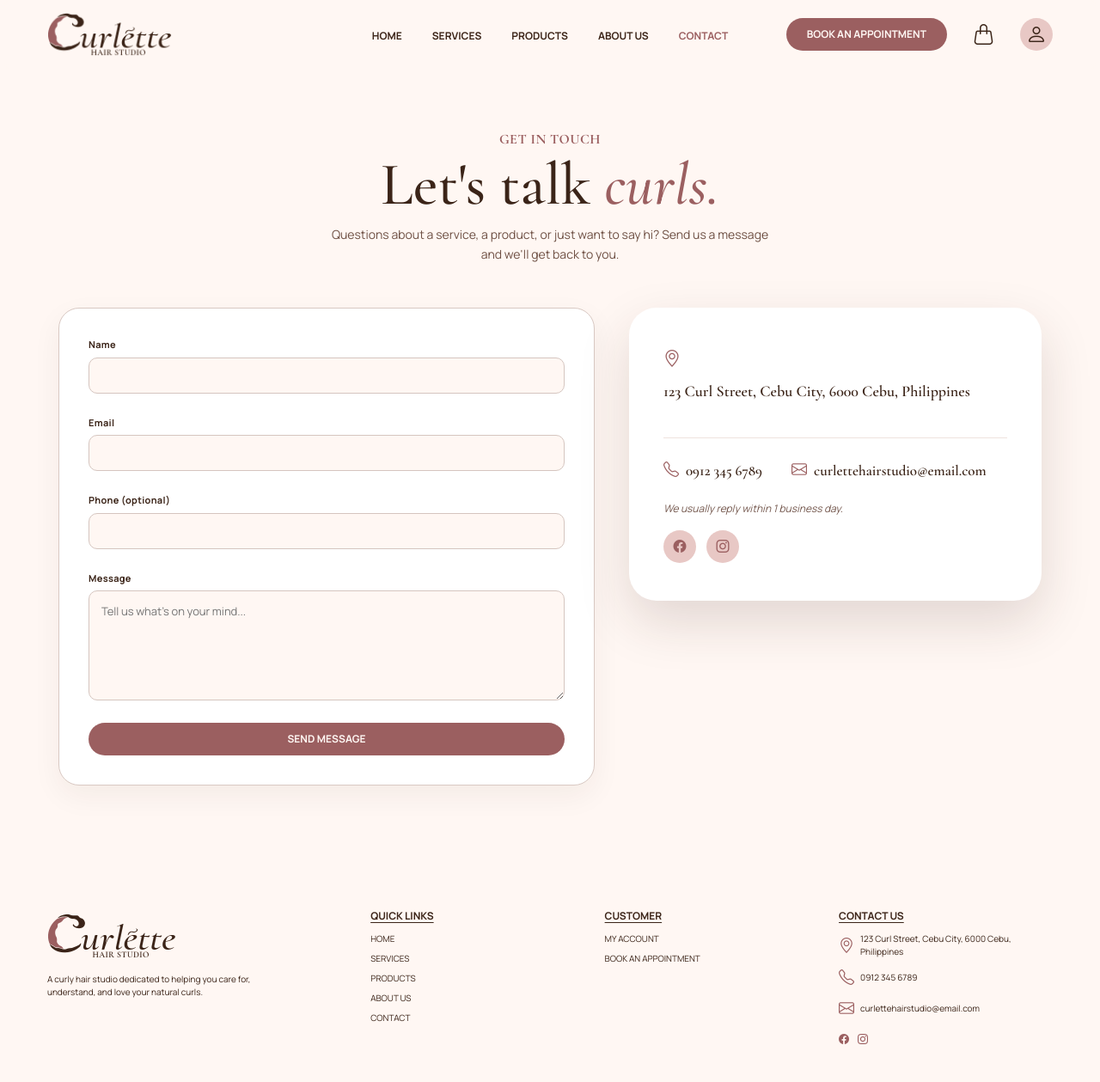
After one commit to pshayeen/CURLETTE, a PHP site: page /contact.php in a window 1280 px wide. The commit adds this page. Shown: the whole page at 86% size. Run offline with PHP 8.4, Linux system fonts and the light colour scheme.

Commit message:
Feat: Added Contact Page

```diff
--- a/account.php
+++ b/account.php
@@ -60,7 +60,7 @@ $contextMessage = $redirect === 'book-appointment'
             <?php if ($mode === 'login'): ?>
                 <h2 class="auth-title">Welcome back.</h2>
                 <p class="auth-sub">Log in to manage your appointments and orders.</p>
-                <form action="actions/login.php" method="post" class="auth-form" autocomplete="off" novalidate>
+                <form action="forms/login.php" method="post" class="auth-form" autocomplete="off" novalidate>
                     <input type="hidden" name="login" value="1">
                     <input type="hidden" name="redirect" value="<?= htmlspecialchars($redirect, ENT_QUOTES, 'UTF-8') ?>">
                     <div class="form-group">
@@ -76,7 +76,7 @@ $contextMessage = $redirect === 'book-appointment'
             <?php else: ?>
                 <h2 class="auth-title">Join Curlétte.</h2>
                 <p class="auth-sub">Create an account to book appointments and shop products.</p>
-                <form action="actions/login.php" method="post" class="auth-form" autocomplete="off" novalidate>
+                <form action="forms/login.php" method="post" class="auth-form" autocomplete="off" novalidate>
                     <input type="hidden" name="signup" value="1">
                     <input type="hidden" name="redirect" value="<?= htmlspecialchars($redirect, ENT_QUOTES, 'UTF-8') ?>">
                     <div class="form-group">
--- a/assets/css/style.css
+++ b/assets/css/style.css
@@ -948,6 +948,67 @@ ul {
 }
 
 
+/* CONTACT PAGE */
+
+.contact-split {
+    display: grid;
+    grid-template-columns: 1.3fr 1fr;
+    gap: 40px;
+    align-items: start;
+}
+
+@media (max-width: 800px) {
+    .contact-split {
+        grid-template-columns: 1fr;
+    }
+}
+
+.contact-info-panel {
+    margin: 0;
+    text-align: left;
+}
+
+.contact-info-panel .about-visit-address {
+    align-items: flex-start;
+    text-align: left;
+}
+
+.contact-info-links {
+    justify-content: flex-start;
+}
+
+.contact-response-note {
+    margin-top: 22px;
+    color: #765A50;
+    font-size: 12px;
+    font-style: italic;
+}
+
+.contact-social {
+    display: flex;
+    gap: 12px;
+    margin-top: 16px;
+}
+
+.contact-social a {
+    display: flex;
+    align-items: center;
+    justify-content: center;
+    width: 38px;
+    height: 38px;
+    border-radius: 50%;
+    background: var(--secondary-color);
+    color: var(--primary-color);
+    font-size: 15px;
+    transition: background .2s ease, color .2s ease;
+}
+
+.contact-social a:hover {
+    background: var(--primary-color);
+    color: #fff;
+}
+
+
 /* TESTIMONIALS */
 
 .testimonials {
--- a/cart.php
+++ b/cart.php
@@ -132,7 +132,7 @@ $cartTotal = getCartTotal($cartItems);
                             <?php endif; ?>
                         </div>
 
-                        <form method="post" action="actions/update-cart.php" class="cart-item-qty">
+                        <form method="post" action="forms/update-cart.php" class="cart-item-qty">
                             <input type="hidden" name="update_quantity" value="1">
                             <input type="hidden" name="product_id" value="<?= (int) $item['product_id'] ?>">
                             <button type="submit" name="quantity" value="<?= max(0, (int) $item['quantity'] - 1) ?>" class="qty-btn" aria-label="Decrease quantity">−</button>
@@ -142,7 +142,7 @@ $cartTotal = getCartTotal($cartItems);
 
                         <div class="cart-item-total"><?= formatPrice((float) $item['price'] * (int) $item['quantity']) ?></div>
 
-                        <form method="post" action="actions/update-cart.php" class="cart-item-remove-form">
+                        <form method="post" action="forms/update-cart.php" class="cart-item-remove-form">
                             <button type="submit" name="remove_item" value="<?= (int) $item['product_id'] ?>" class="cart-item-remove" aria-label="Remove <?= htmlspecialchars($item['name'], ENT_QUOTES, 'UTF-8') ?>">
                                 <i class="bi bi-trash"></i>
                             </button>
@@ -158,7 +158,7 @@ $cartTotal = getCartTotal($cartItems);
                     <strong><?= formatPrice($cartTotal) ?></strong>
                 </div>
                 <p class="cart-summary-note">Taxes and any shipping are calculated at pickup / delivery.</p>
-                <form method="post" action="actions/checkout.php">
+                <form method="post" action="forms/checkout.php">
                     <input type="hidden" name="place_order" value="1">
                     <button type="submit" class="btn-main cart-checkout-btn">PLACE ORDER <i class="bi bi-arrow-right"></i></button>
                 </form>
--- /dev/null
+++ b/contact.php
@@ -0,0 +1,119 @@
+<?php
+session_start();
+require 'includes/helpers.php';
+
+$isLoggedIn = !empty($_SESSION['user_id']);
+$username   = $_SESSION['username'] ?? '';
+$bookHref   = bookHref($isLoggedIn);
+
+$status  = $_GET['status'] ?? null;
+$message = $_GET['message'] ?? null;
+?>
+
+<!DOCTYPE html>
+<html lang="en">
+<head>
+    <meta charset="UTF-8">
+    <meta name="viewport" content="width=device-width, initial-scale=1.0">
+
+    <title>Contact Us — Curlétte Hair Studio</title>
+    <link rel="icon" href="assets/C-icon.png" type="image/png">
+
+    <link rel="preconnect" href="https://fonts.googleapis.com">
+    <link rel="preconnect" href="https://fonts.gstatic.com" crossorigin>
+    <link href="https://fonts.googleapis.com/css2?family=Cormorant+Garamond:ital,wght@0,400;0,500;0,600;0,700;1,400;1,500;1,600&family=Manrope:wght@400;500;600;700&display=swap" rel="stylesheet">
+
+    <link href="https://cdn.jsdelivr.net/npm/bootstrap@5.3.8/dist/css/bootstrap.min.css" rel="stylesheet">
+    <link href="https://cdn.jsdelivr.net/npm/bootstrap-icons@1.13.1/font/bootstrap-icons.min.css" rel="stylesheet">
+
+    <link rel="stylesheet" href="assets/css/style.css">
+</head>
+
+<body data-logged-in="<?= $isLoggedIn ? '1' : '0' ?>">
+
+<?php $navActive = 'contact'; include 'partials/nav.php'; ?>
+
+<main class="booking-page">
+
+    <section class="booking-hero">
+
+        <div class="booking-heading">
+            <p class="home-label">GET IN TOUCH</p>
+            <h1>Let's talk <em>curls.</em></h1>
+            <p>Questions about a service, a product, or just want to say hi? Send us a message and we'll get back to you.</p>
+        </div>
+
+        <div class="contact-split">
+
+            <div class="contact-form-col booking-section">
+
+                <?php if ($status === 'success'): ?>
+                    <div class="auth-context">Thanks! Your message has been sent — we'll get back to you soon.</div>
+                <?php elseif ($status === 'error' && $message): ?>
+                    <div class="auth-error"><?= htmlspecialchars($message, ENT_QUOTES, 'UTF-8') ?></div>
+                <?php endif; ?>
+
+                <form action="forms/send-message.php" method="post" class="booking-form" novalidate>
+                    <input type="hidden" name="send_message" value="1">
+
+                    <div class="form-group">
+                        <label for="name">Name</label>
+                        <input type="text" id="name" name="name" required>
+                    </div>
+
+                    <div class="form-group">
+                        <label for="email">Email</label>
+                        <input type="email" id="email" name="email" required>
+                    </div>
+
+                    <div class="form-group">
+                        <label for="phone">Phone (optional)</label>
+                        <input type="tel" id="phone" name="phone">
+                    </div>
+
+                    <div class="form-group">
+                        <label for="message">Message</label>
+                        <textarea id="message" name="message" rows="5" placeholder="Tell us what's on your mind..." required></textarea>
+                    </div>
+
+                    <button type="submit" class="btn-main">SEND MESSAGE</button>
+                </form>
+
+            </div>
+
+            <div class="contact-info-col">
+
+                <div class="about-visit-panel contact-info-panel">
+                    <div class="about-visit-address">
+                        <i class="bi bi-geo-alt"></i>
+                        <p>123 Curl Street, Cebu City, 6000 Cebu, Philippines</p>
+                    </div>
+
+                    <div class="about-visit-contact contact-info-links">
+                        <a href="tel:09123456789"><i class="bi bi-telephone"></i> 0912 345 6789</a>
+                        <a href="mailto:curlettehairstudio@email.com"><i class="bi bi-envelope"></i> curlettehairstudio@email.com</a>
+                    </div>
+
+                    <p class="contact-response-note">We usually reply within 1 business day.</p>
+
+                    <div class="contact-social">
+                        <a href="#" aria-label="Facebook"><i class="bi bi-facebook"></i></a>
+                        <a href="#" aria-label="Instagram"><i class="bi bi-instagram"></i></a>
+                    </div>
+                </div>
+
+            </div>
+
+        </div>
+
+    </section>
+
+</main>
+
+<?php include 'partials/footer.php'; ?>
+<?php include 'partials/auth-modal.php'; ?>
+
+<script src="assets/js/script.js"></script>
+
+</body>
+</html>
--- a/includes/redirects.php
+++ b/includes/redirects.php
@@ -8,7 +8,7 @@ function getRedirectMap(): array
         'services'         => '../services.php',
         'products'         => '../products.php',
         'about'            => '../about.php',
-        'contact'          => '../index.php#contact',
+        'contact'          => '../contact.php',
         'book-appointment' => '../bookAppointment.php',
         'cart'             => '../cart.php',
     ];
--- a/index.php
+++ b/index.php
@@ -541,7 +541,7 @@ $products   = getProducts();
                             <input type="hidden" name="add_to_cart" value="<?= (int) $product['id'] ?>">
                             <input type="hidden" name="return_to" value="index">
                             <button type="submit" class="btn-main detail-modal-cta">
-                                ADD TO CART <i class="bi bi-handbag"></i>
+                                ADD TO CART
                             </button>
                         </form>
                     <?php else: ?>
--- a/partials/footer.php
+++ b/partials/footer.php
@@ -25,7 +25,7 @@
             <a href="services.php">SERVICES</a>
             <a href="products.php">PRODUCTS</a>
             <a href="about.php">ABOUT US</a>
-            <a href="index.php#contact">CONTACT</a>
+            <a href="contact.php">CONTACT</a>
 
         </div>
 
--- a/partials/nav.php
+++ b/partials/nav.php
@@ -24,7 +24,7 @@ function navClass(string $key, string $navActive): string
                 <li><a href="services.php" class="<?= navClass('services', $navActive) ?>">SERVICES</a></li>
                 <li><a href="products.php" class="<?= navClass('products', $navActive) ?>">PRODUCTS</a></li>
                 <li><a href="about.php" class="<?= navClass('about', $navActive) ?>">ABOUT US</a></li>
-                <li><a href="index.php#contact" class="<?= navClass('contact', $navActive) ?>">CONTACT</a></li>
+                <li><a href="contact.php" class="<?= navClass('contact', $navActive) ?>">CONTACT</a></li>
             </ul>
 
             <div class="nav-actions">
--- a/products.php
+++ b/products.php
@@ -75,11 +75,11 @@ $products   = getProducts();
                         <div><span>AVAILABILITY</span><strong><?= (int) $product['stock_quantity'] > 0 ? 'In stock' : 'Out of stock' ?></strong></div>
                     </div>
                     <?php if ((int) $product['stock_quantity'] > 0): ?>
-                        <form method="post" action="actions/update-cart.php">
+                        <form method="post" action="forms/update-cart.php">
                             <input type="hidden" name="add_to_cart" value="<?= (int) $product['id'] ?>">
                             <input type="hidden" name="return_to" value="products">
                             <button type="submit" class="btn-main detail-modal-cta">
-                                ADD TO CART <i class="bi bi-handbag"></i>
+                                ADD TO CART
                             </button>
                         </form>
                     <?php else: ?>
```
Also changed, not shown: bookAppointment.php (+5 -17 lines), forms/send-message.php (added, +47 -0 lines), forms/checkout.php (renamed from actions/checkout.php), forms/login.php (renamed from actions/login.php), forms/logout.php (renamed from actions/logout.php), forms/save-appointment.php (renamed from actions/save-appointment.php), forms/update-cart.php (renamed from actions/update-cart.php).
